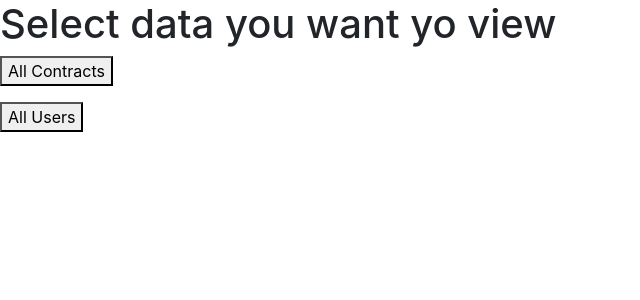
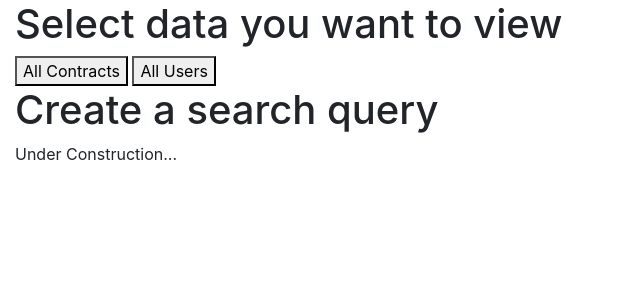
Before and after one commit to jespermaassen/flaskmallow, a Flask app: page /dataview in a window 1280 px wide. Shown: the part 56-356 px from the top of the page, without its empty margins (0-640 px from the left). Run offline with Flask 2, Linux system fonts and the light colour scheme; parts of the project's set-up code (start-up, migrations or seed data) failed here and were passed over.

Commit message:
formatting and documentation

```diff
--- a/app/templates/base.html
+++ b/app/templates/base.html
@@ -33,6 +33,6 @@
         </div>
       </div>
     </nav>
-    {% block content %} {% endblock %}
+    <div class="container-fluid">{% block content %} {% endblock %}</div>
   </body>
 </html>
--- a/app/templates/dataview.html
+++ b/app/templates/dataview.html
@@ -1,12 +1,8 @@
 {% extends 'base.html' %} {% block content %}
 
-<h1>Select data you want yo view</h1>
-<p>
-  <a href="{{ url_for('display_contracts') }}"><button>All Contracts</button></a>
-</p>
-
-<p>
-  <a href="{{ url_for('display_users') }}"><button>All Users</button></a>
-</p>
-
+<h1>Select data you want to view</h1>
+<a href="{{ url_for('display_contracts') }}"><button>All Contracts</button></a>
+<a href="{{ url_for('display_users') }}"><button>All Users</button></a>
+<h1>Create a search query</h1>
+<p>Under Construction...</p>
 {% endblock %}
```
